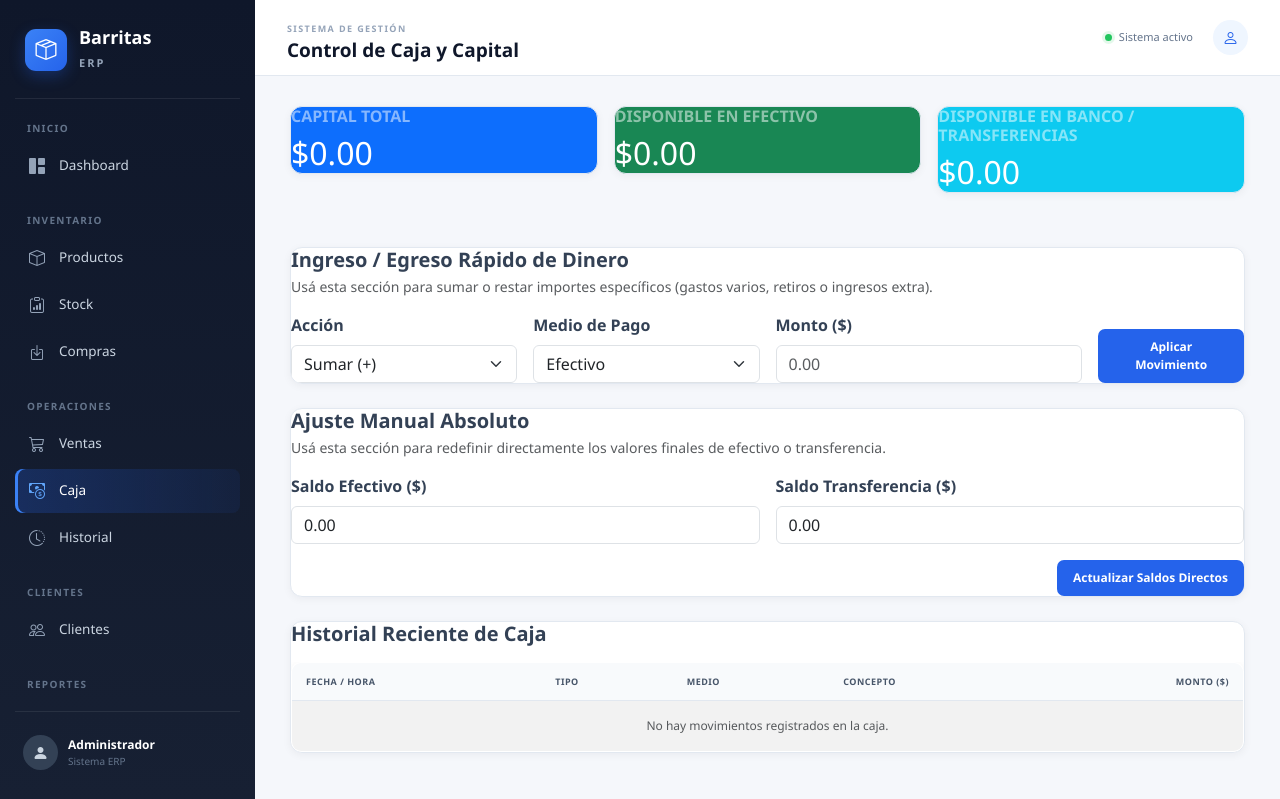
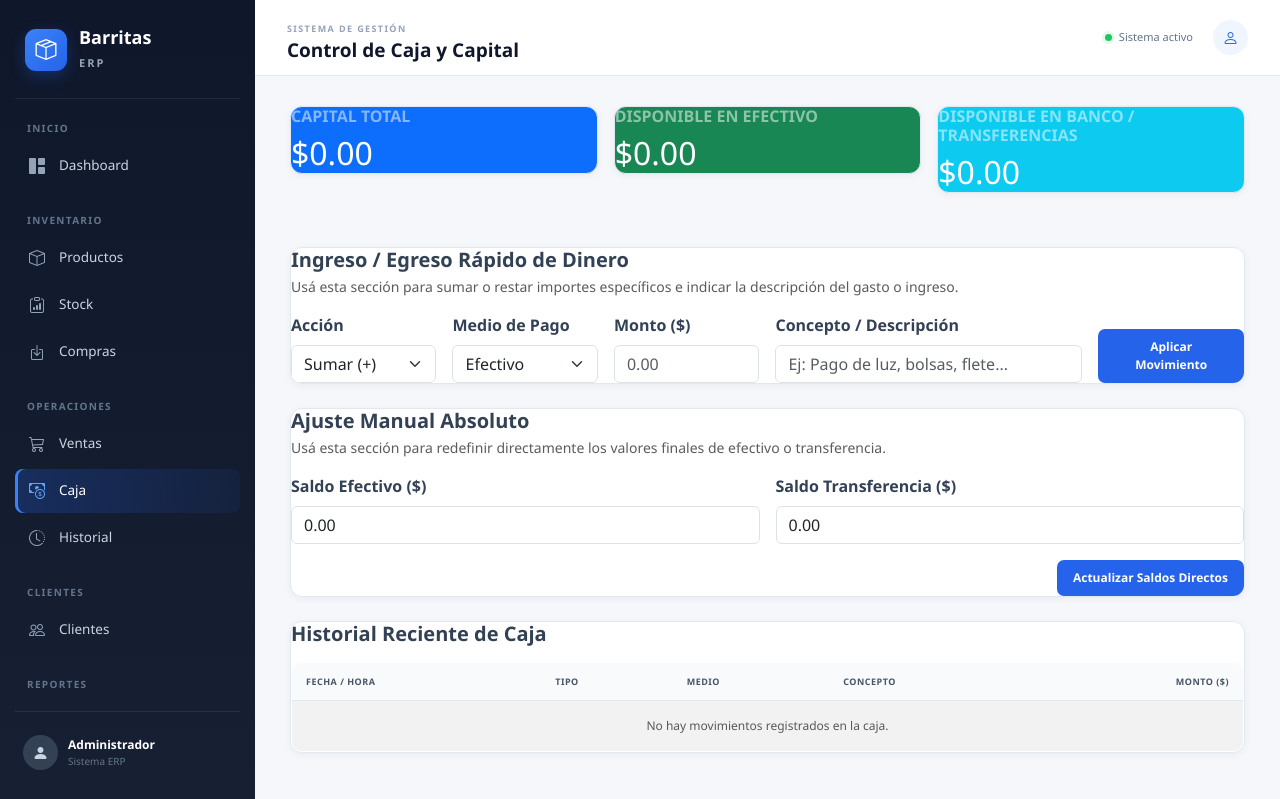
Before and after one commit to FrancoLince/barritas-stock, a Flask app: page /caja in a window 1280 px wide. Shown: the top 799 px of the page. Run offline with Flask 3, Linux system fonts and the light colour scheme; a user stored in the database is signed in; data comes from the database, SQL or seed files in the repository; data that the repository does not hold is empty.

Commit message:
Update caja.html

```diff
--- a/templates/caja.html
+++ b/templates/caja.html
@@ -29,14 +29,14 @@
     </div>
 </div>
 
-<!-- SECCIÓN 1: MOVIMIENTOS RÁPIDOS (SUMAR / RESTAR) -->
+<!-- SECCIÓN 1: MOVIMIENTOS RÁPIDOS (SUMAR / RESTAR) CON CONCEPTO -->
 <div class="erp-card mb-4">
     <h5 class="mb-1 fw-bold">Ingreso / Egreso Rápido de Dinero</h5>
-    <p class="text-muted small mb-3">Usá esta sección para sumar o restar importes específicos (gastos varios, retiros o ingresos extra).</p>
+    <p class="text-muted small mb-3">Usá esta sección para sumar o restar importes específicos e indicar la descripción del gasto o ingreso.</p>
 
     <form action="{{ url_for('movimiento_caja') }}" method="POST">
         <div class="row g-3 align-items-end">
-            <div class="col-md-3">
+            <div class="col-md-2">
                 <label for="tipo_movimiento" class="form-label fw-bold">Acción</label>
                 <select name="tipo_movimiento" id="tipo_movimiento" class="form-select" required>
                     <option value="sumar">Sumar (+)</option>
@@ -44,7 +44,7 @@
                 </select>
             </div>
 
-            <div class="col-md-3">
+            <div class="col-md-2">
                 <label for="medio" class="form-label fw-bold">Medio de Pago</label>
                 <select name="medio" id="medio" class="form-select" required>
                     <option value="efectivo">Efectivo</option>
@@ -52,9 +52,14 @@
                 </select>
             </div>
 
-            <div class="col-md-4">
+            <div class="col-md-2">
                 <label for="monto" class="form-label fw-bold">Monto ($)</label>
                 <input type="number" step="0.01" min="0.01" id="monto" name="monto" class="form-control" placeholder="0.00" required>
+            </div>
+
+            <div class="col-md-4">
+                <label for="concepto" class="form-label fw-bold">Concepto / Descripción</label>
+                <input type="text" id="concepto" name="concepto" class="form-control" placeholder="Ej: Pago de luz, bolsas, flete..." required>
             </div>
 
             <div class="col-md-2">
```
